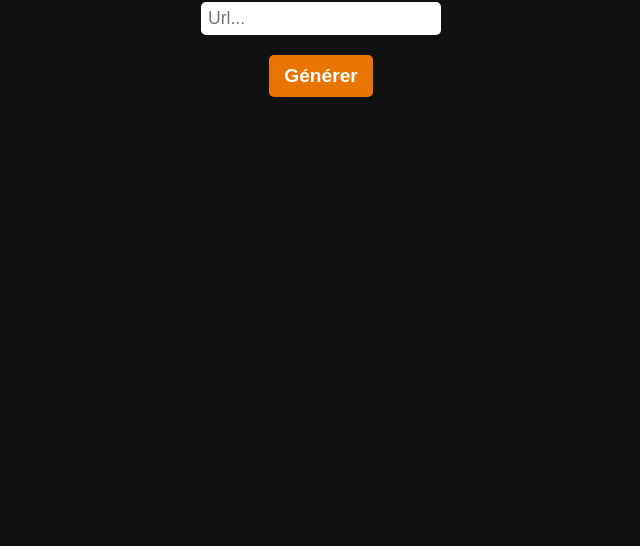
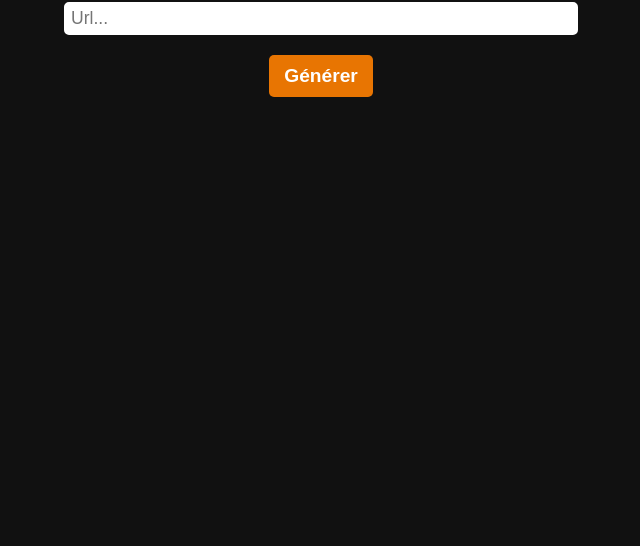
Before and after one commit to Lunik/Lunik-Short, a website: page src/public/index.html in a window 1280 px wide. Shown: the part 262-808 px from the top of the page, without its empty margins (327-967 px from the left). Drawn offline with Linux system fonts and the light colour scheme.

Commit message:
change input width

```diff
--- a/src/public/src/css/style.css
+++ b/src/public/src/css/style.css
@@ -33,6 +33,10 @@ html, body{
 }
 
 .form input[type=url]{
+
+	width: 90%;
+	max-width: 500px;
+
 	font-size: 110%;
 
 	border: 5px solid #fff;
```
